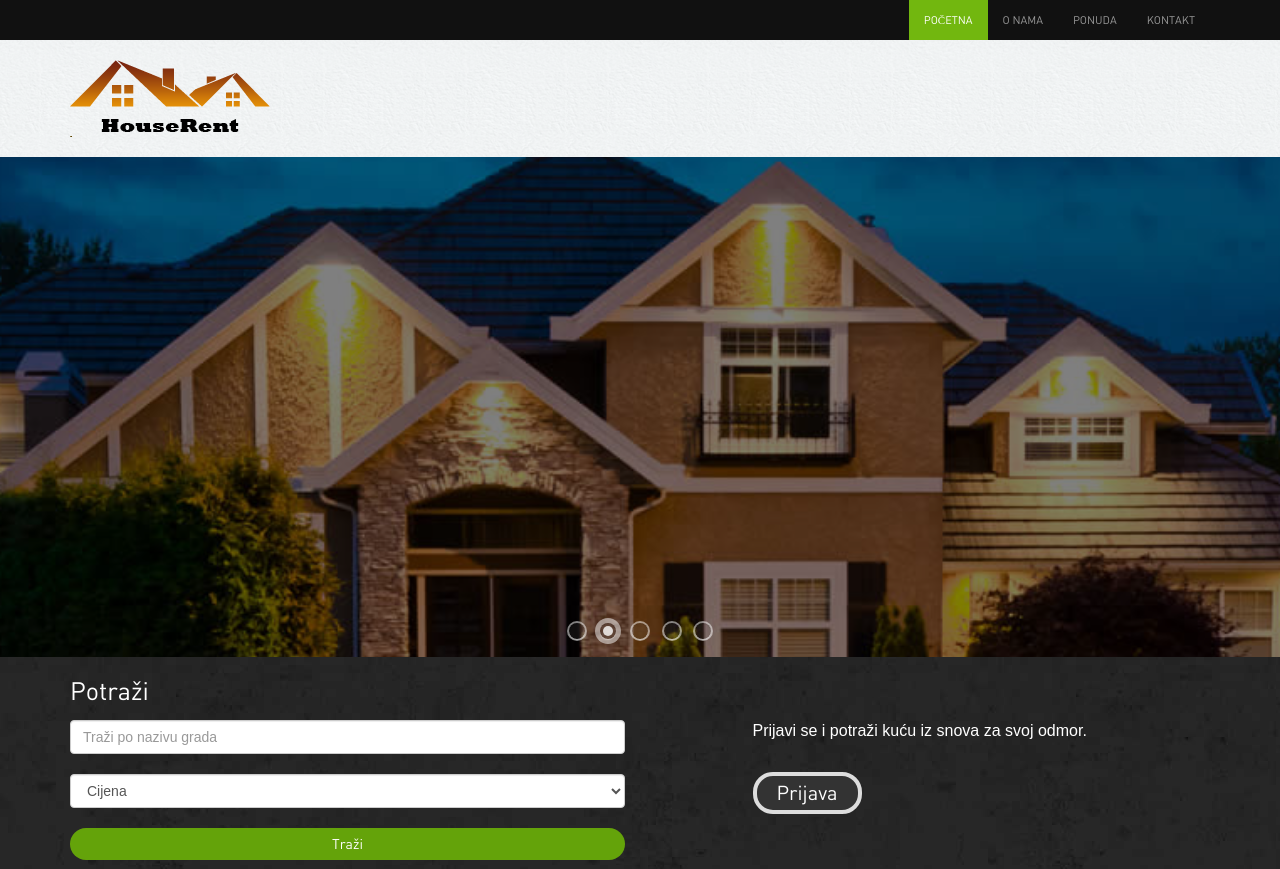
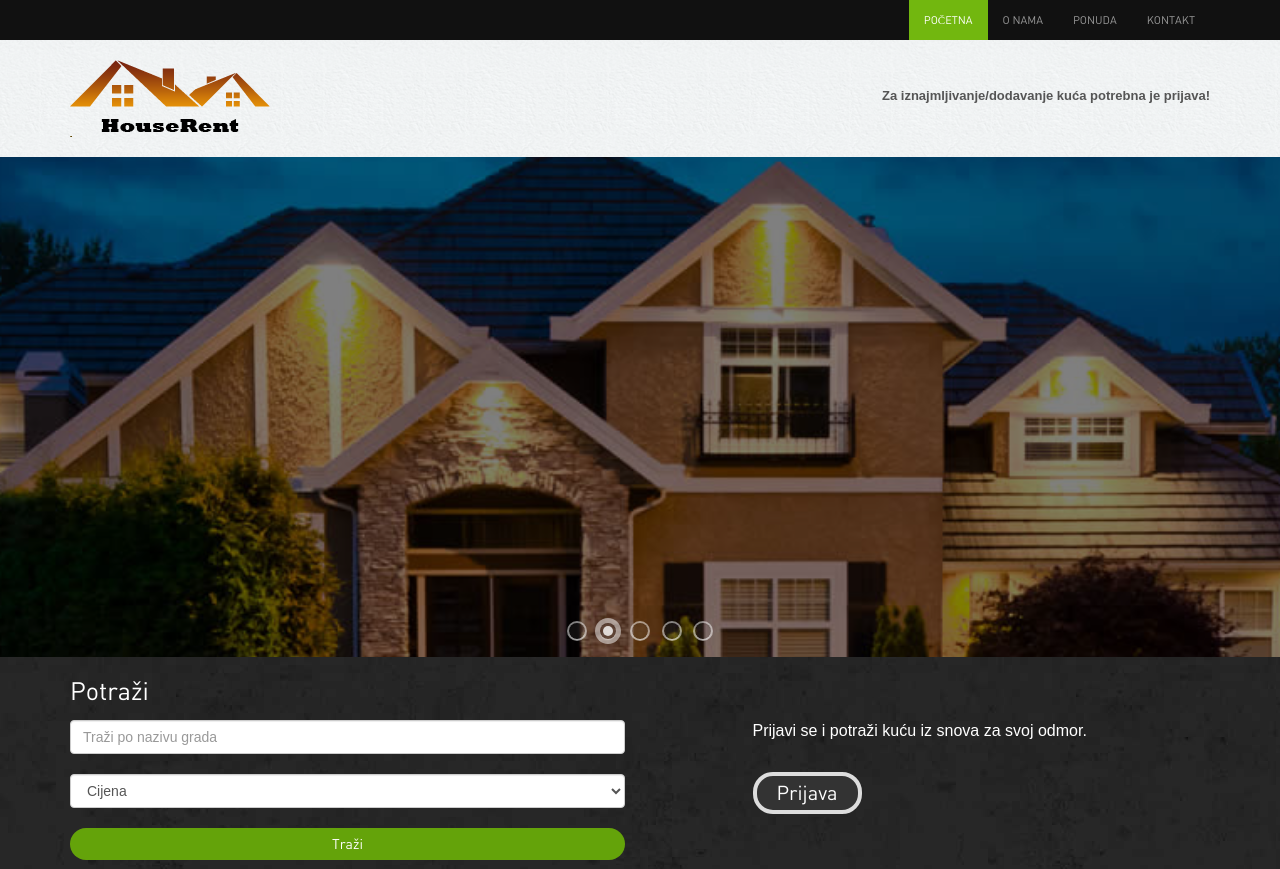
Before and after one commit to msabic/piss, a PHP site: page /piss/index.php in a window 1280 px wide. Shown: the top 869 px of the page. Run offline with PHP 8.4, Linux system fonts and the light colour scheme; data that the repository does not hold is empty; some libraries are stand-ins or nearby versions.

Commit message:
Baza
Baza

```diff
--- a/header.php
+++ b/header.php
@@ -97,7 +97,7 @@ $razina=0;
                 <li><a href="buysalerent.php">Iznajmi</a></li>
               </ul> ';}
               else{
-                echo '<ul class="pull-right">
+                echo '<ul class="pull-right"><li><label>Za iznajmljivanje/dodavanje kuća potrebna je prijava!</label></li>
                 </ul>';
               };
     ?>
```
Also changed, not shown: 1 other file.
